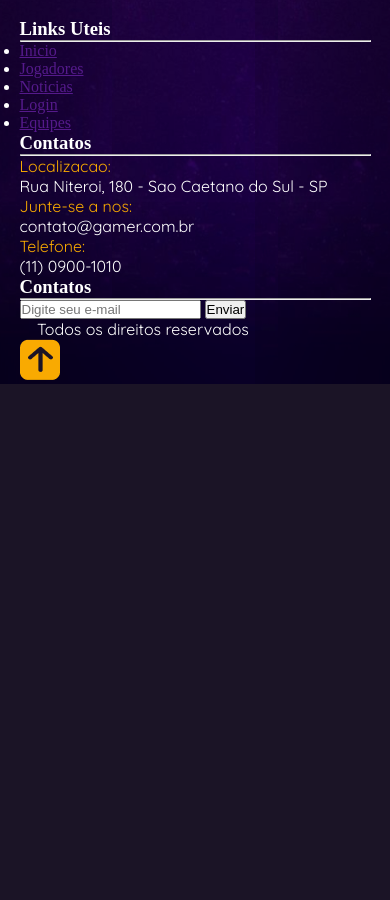
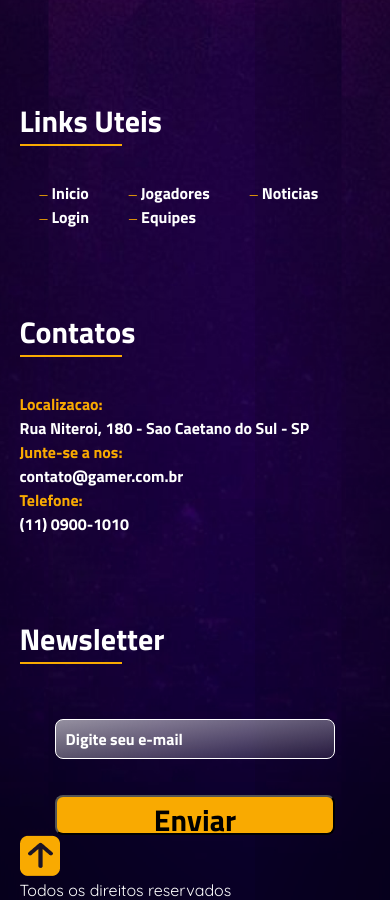
Before and after one commit to BrizidoAndre/16-03-2023, a plain HTML site: page projeto-gamer-manha/index.html in a window 390 px wide. Shown: the part 1577-2477 px from the top of the page. Before the commit the page ends 1961 px from the top, so only its background shows below. Drawn offline with Linux system fonts and the light colour scheme; a web font is replaced by a local one.

Commit message:
finalizando a tela inicio para mobile

```diff
--- a/projeto-gamer-manha/css/style.css
+++ b/projeto-gamer-manha/css/style.css
@@ -252,8 +252,77 @@ footer article #midiasfooter{
     display: flex;
     justify-content: space-between;
 }
+footer article .subamarelo{
+    border: 1px solid #F9AA01;
+    width: 102px;
+}
+footer article .titulo-footer{
+    margin: 80px 0px 35px 0px;
+}
+footer article #link-uteis .menu-footer{
+    display: flex;
+    flex-direction: row;
+    flex-wrap: wrap;
+}
+footer article h3{
+    color: white;
+    font-family: titilliumweb-bold;
+    font-size: 30px;
+    text-transform: capitalize;
+}
+footer article #link-uteis .menu-footer > li{
+    margin: 0px 20px;
+    list-style: none;
+}
+footer article #link-uteis .menu-footer > li::before{
+    content: "\2013";
+    size: 20px;
+    color: #F9AA01;
+}
+footer article #link-uteis .menu-footer > li a{
+    color: #ffffff;
+    font-size: 16px;
+    text-decoration: none;
+    font-family: titilliumweb-bold;
+}
+footer article div p{
+    font-family: titilliumweb-bold;
+}
 footer article .contatos-titulo{
     color: #F9AA01;
+    font-size: 16px;
+}
+footer #newsletter form{
+    display: flex;
+    flex-direction: column;
+    align-items: center;
+    gap: 16px;
+}
+footer #newsletter form .frm-news,
+footer #newsletter form button{
+    width: 80%;
+    height: 40px;
+    border-radius: 8px;
+    margin-top: 20px;
+}
+footer #newsletter form input{
+    background-color: transparent;
+    background-image: linear-gradient(to right bottom, rgba(239,239,239, .6), rgba(239,239,239, .1));
+    backdrop-filter: blur(6px);
+    border: 1px solid white;
+    padding: 5px 10px;
+    font-family: titilliumweb-bold;
+    font-size: 16px;
+    color: white;
+}
+footer #newsletter form input::placeholder{
+    color: white;
+}
+footer #newsletter form button{
+    background-color: #F9AA01;
+}
+footer #newsletter form button h3{
+    color: black;
 }
 /* Tablets >= 768px*/
 @media screen and (min-width: 768px) {}
--- a/projeto-gamer-manha/index.html
+++ b/projeto-gamer-manha/index.html
@@ -138,7 +138,7 @@
                 <div id="link-uteis">
                     <div class="titulo-footer">
                         <h3>Links Uteis</h3>
-                        <hr>
+                        <hr class="subamarelo">
                     </div>
                     <ul class="menu-footer">
                         <li>
@@ -162,7 +162,7 @@
             <article>
                 <div class="titulo-footer">
                     <h3>Contatos</h3>
-                    <hr>
+                    <hr class="subamarelo">
                 </div>
                 <div>
                     <p>
@@ -180,20 +180,22 @@
                 </div>
             </article>
             <article id="newsletter">
-                <div class="titulos-footer">
-                    <h3>Contatos</h3>
-                    <hr>
+                <div class="titulo-footer">
+                    <h3>Newsletter</h3>
+                    <hr class="subamarelo">
                 </div>
-                <form action="" class="frm-news">
-                    <input type="email" placeholder="Digite seu e-mail" name="" id="">
-                    <button>Enviar</button>
+                <form action="">
+                    <input type="email" placeholder="Digite seu e-mail" name="" class="frm-news">
+                    <button>
+                        <h3>Enviar</h3>
+                    </button>
                 </form>
             </article>
-            <div class="layout-grid footer-bottom">
+            <div class="footer-bottom">
+            <img src="../projeto-gamer-manha/assets/images/Botão de retornar.png"
+                alt="Botao de seta para cima que leva o usuario para o inicio da pagina.">
                 <p id="right">Todos os direitos reservados</p>
             </div>
-            <img src="../projeto-gamer-manha/assets/images/Botão de retornar.png"
-                alt="Botao de seta para cima que leva o usuario para o inicio da pagina.">
         </div>
     </footer>
 
```
